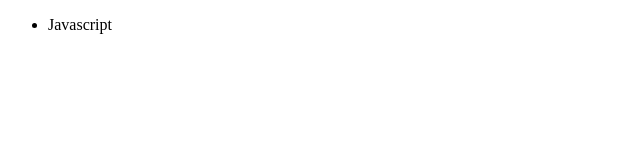
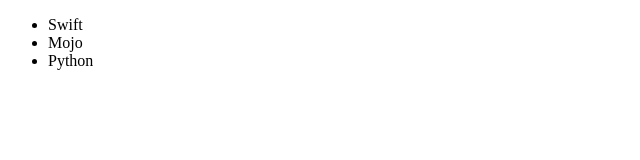
Before and after one commit to AjayDhokale/Learn-JavaScript, a plain HTML site: page 06_DOM/04_add_edit_remove_elements.html in a window 1280 px wide. Shown: the whole page, without its empty margins (0-640 px from the left). Drawn offline with Linux system fonts and the light colour scheme.

Commit message:
add edit remove dom

```diff
--- a/06_DOM/04_add_edit_remove_elements.html
+++ b/06_DOM/04_add_edit_remove_elements.html
@@ -11,13 +11,55 @@
     </ul>
 </body>
 <script>
-    function addLanguage()
+
+//----------------------------------------- Method 1 ---------------------------------------
+
+
+    function addLanguage(langName)
     {
+        const li = document.createElement("li")
+        li.innerHTML = `${langName}`
+        document.querySelector(".language").appendChild(li)
+    }
+    addLanguage("Typescript")
 
+//----------------------------------------- Method 2 ---------------------------------------
+
+
+    function addOptimalLanguage(langName) {
+        const li = document.createElement("li")
+        li.appendChild(document.createTextNode(langName))
+        document.querySelector(".language").appendChild(li)
     }
+    addOptimalLanguage("Python")
+    addOptimalLanguage("Java")
+
+//----------------------------------------- Method 3 ---------------------------------------
+
+
+    // Edit
+    // const secondLang = document.querySelector("li:nth-child(2)")
+    // secondLang.innerHTML = "Mojo"                                    //Method  1
+
+//----------------------------------------- Method 4 ---------------------------------------
+
+    const secondLang = document.querySelector("li:nth-child(2)")
+    const newli = document.createElement("li")                          //Method  2
+    newli.textContent = "Mojo"
+    secondLang.replaceWith(newli)
+
+
+//----------------------------------------- Method 5 ---------------------------------------
+
+    const firstLang = document.querySelector("li:first-child")
+    firstLang.outerHTML = "<li>Swift</li>"                              //Method  3
+
+
+///Remove
+
+const lastElement = document.querySelector("li:last-child")
+lastElement.remove()
+
 
 </script>
-
-
-
 </html>
```
